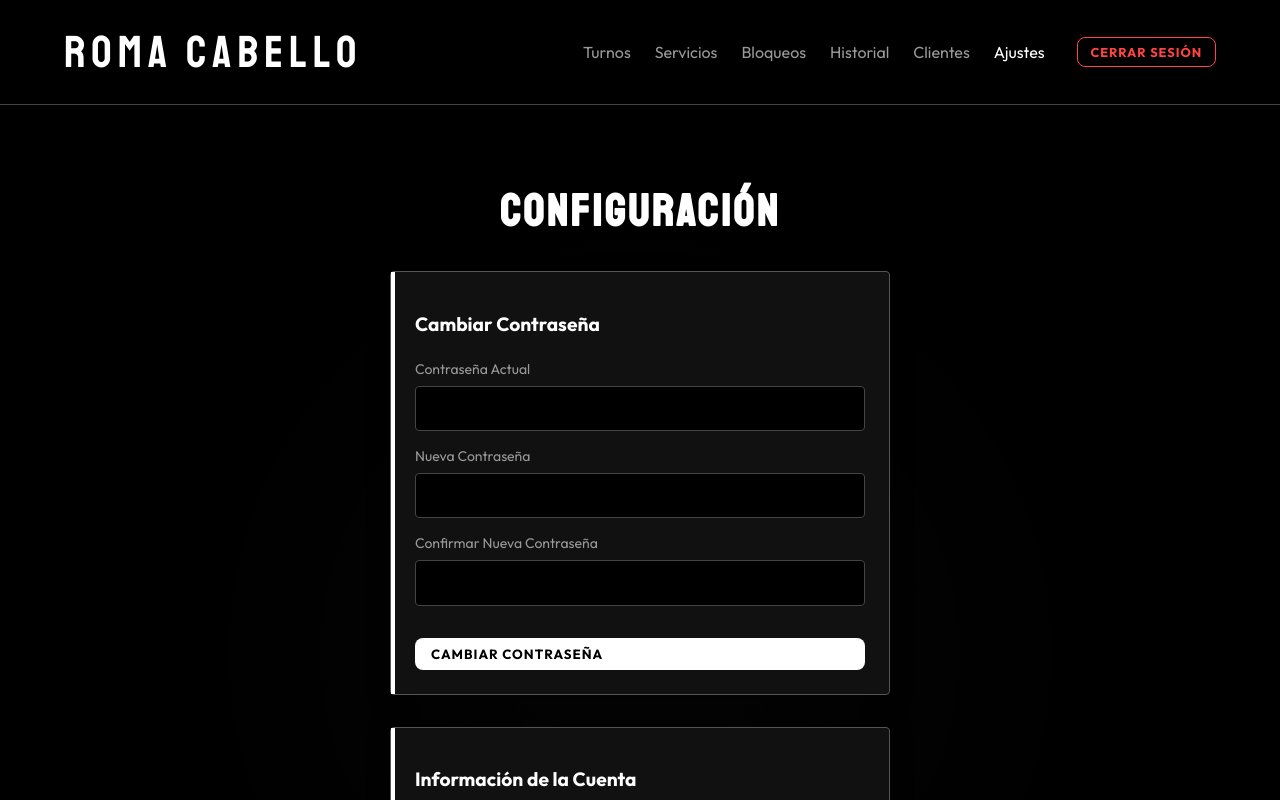
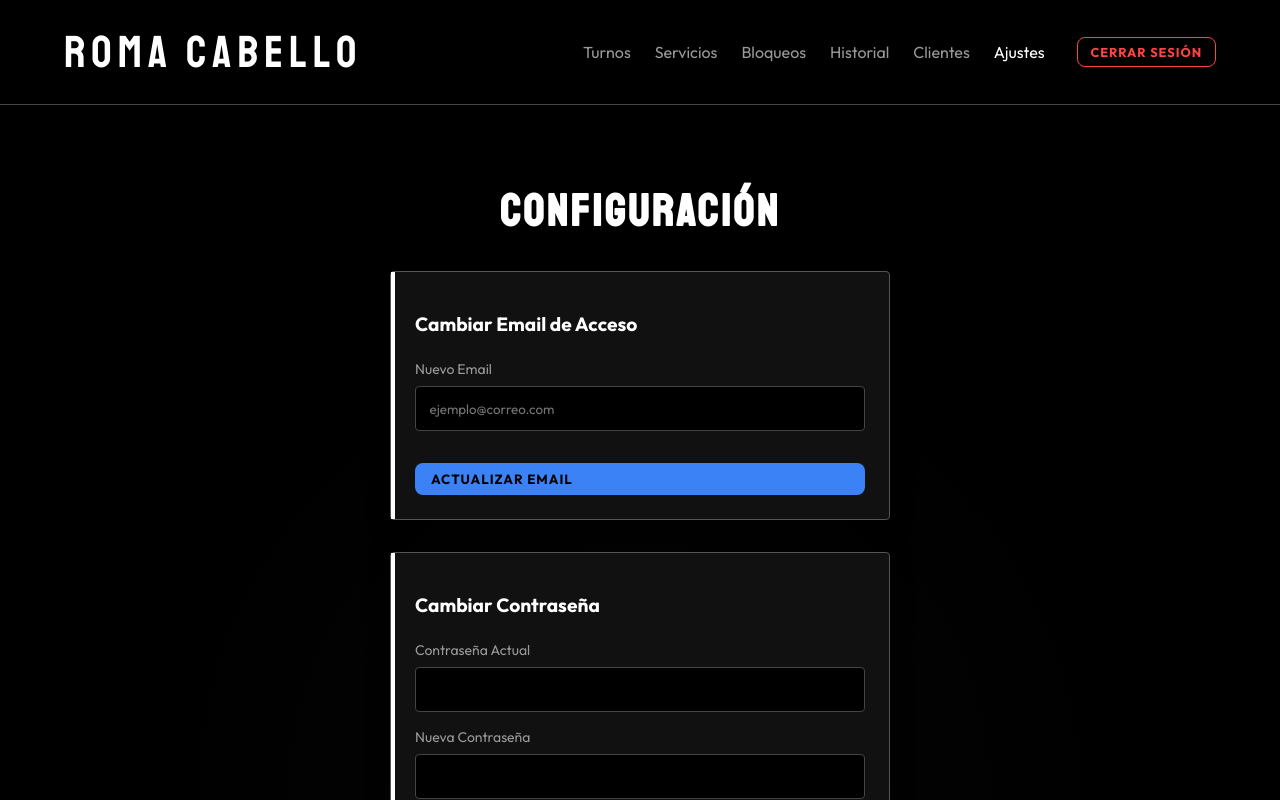
Before and after one commit to sanwortley/GestionPeluqueriav2.0, a React (Vite) app in the folder frontend/: page /admin/settings in a window 1280 px wide. Shown: the top 800 px of the page. Built offline with nearby package versions, Linux system fonts and the light colour scheme; no server answers; sample sign-in values are in the browser's storage.

Commit message:
Feature: Add ability to change admin email in settings

```diff
--- a/frontend/src/pages/AdminSettings.jsx
+++ b/frontend/src/pages/AdminSettings.jsx
@@ -7,6 +7,7 @@ export default function AdminSettings() {
         new_password: '',
         confirm_password: ''
     });
+    const [newEmail, setNewEmail] = useState('');
     const [loading, setLoading] = useState(false);
     const [message, setMessage] = useState({ type: '', text: '' });
 
@@ -40,9 +41,53 @@ export default function AdminSettings() {
         }
     };
 
+    const handleUpdateEmail = async (e) => {
+        e.preventDefault();
+        setMessage({ type: '', text: '' });
+
+        try {
+            setLoading(true);
+            await api.post('/auth/update-email', {
+                new_email: newEmail
+            });
+            setMessage({ type: 'success', text: '✅ Email actualizado correctamente. Deberás usarlo en tu próximo inicio de sesión.' });
+            setNewEmail('');
+        } catch (err) {
+            const detail = err.response?.data?.detail || 'Error al actualizar el email';
+            setMessage({ type: 'error', text: detail });
+        } finally {
+            setLoading(false);
+        }
+    };
+
     return (
         <div className="animate-fade-in" style={{ maxWidth: '500px', margin: '0 auto' }}>
             <h1 className="title">Configuración</h1>
+
+            <div className="card" style={{ marginBottom: '2rem' }}>
+                <h2 style={{ marginBottom: '1.5rem', color: 'var(--primary)', fontSize: '1.2rem' }}>Cambiar Email de Acceso</h2>
+                <form onSubmit={handleUpdateEmail}>
+                    <div className="form-group">
+                        <label className="label">Nuevo Email</label>
+                        <input
+                            type="email"
+                            className="input"
+                            required
+                            placeholder="ejemplo@correo.com"
+                            value={newEmail}
+                            onChange={e => setNewEmail(e.target.value)}
+                        />
+                    </div>
+                    <button
+                        type="submit"
+                        className="btn btn-primary"
+                        style={{ width: '100%', marginTop: '1rem', backgroundColor: '#3B82F6', borderColor: '#3B82F6' }}
+                        disabled={loading}
+                    >
+                        {loading ? 'Actualizando...' : 'Actualizar Email'}
+                    </button>
+                </form>
+            </div>
 
             <div className="card">
                 <h2 style={{ marginBottom: '1.5rem', color: 'var(--primary)', fontSize: '1.2rem' }}>Cambiar Contraseña</h2>
```
Also changed, not shown: 2 other files (tests, documents, lock files or other folders).
